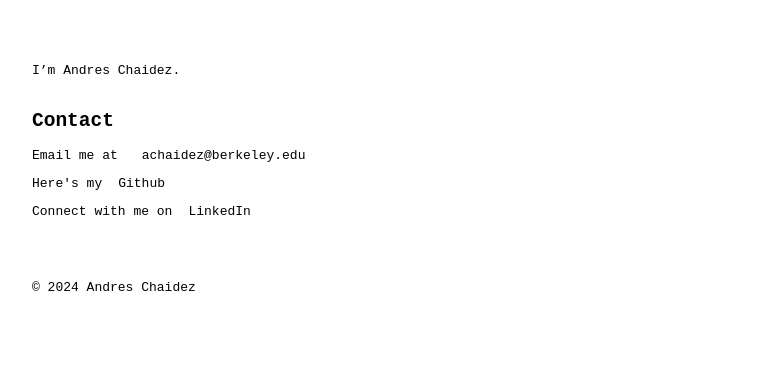
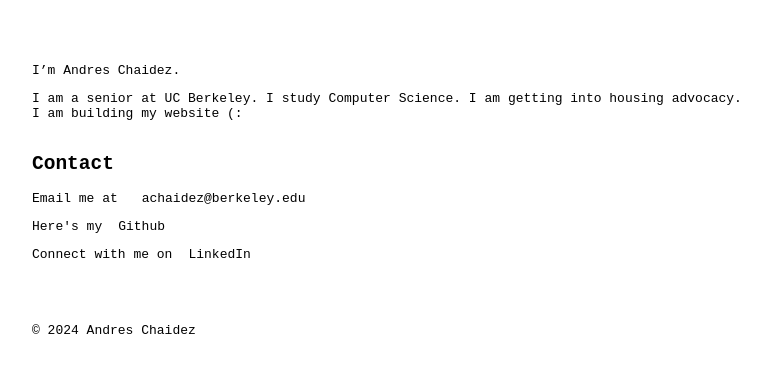
Before and after one commit to 4ndyNMC/4ndyNMC.github.io, a plain HTML site: page index.html in a window 1280 px wide. Shown: the part 66-438 px from the top of the page, without its empty margins (96-861 px from the left). Drawn offline with Linux system fonts and the light colour scheme.

Commit message:
added self description

```diff
--- a/index.html
+++ b/index.html
@@ -44,6 +44,7 @@
     <main>
         <section id="about">
             <p>I’m Andres Chaidez.</p>
+            <p>I am a senior at UC Berkeley. I study Computer Science. I am getting into housing advocacy.<br>I am building my website (:</p>
         </section>
 
         <!-- <section id="projects">
```
